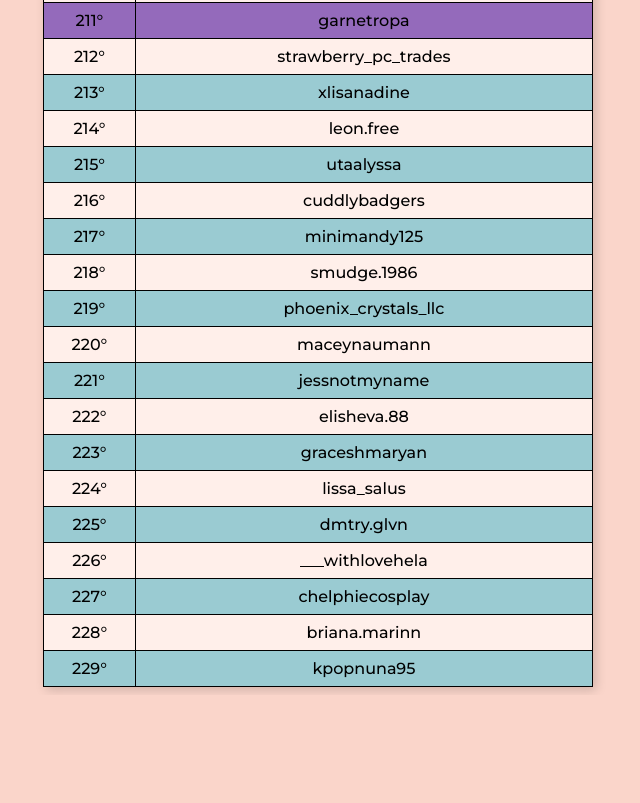
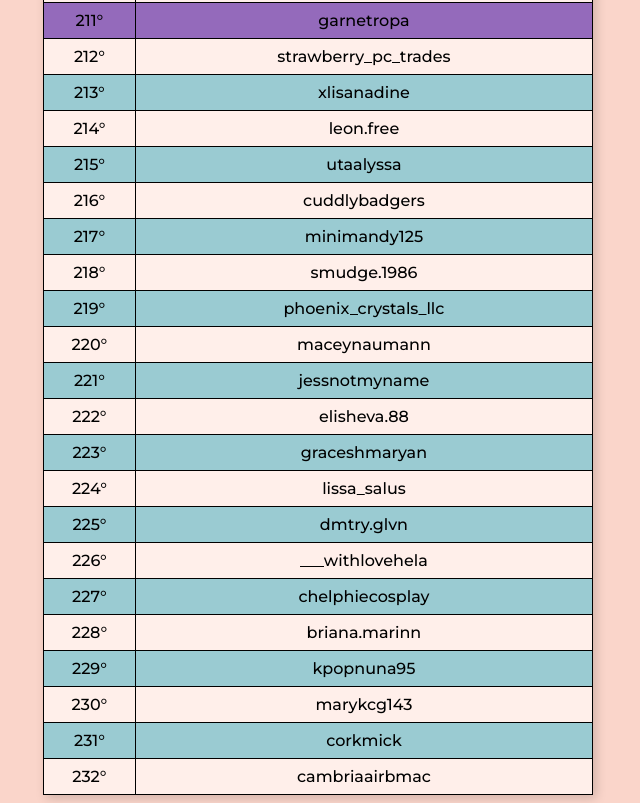
Before and after one commit to bmaizena/shufflecodes, a plain HTML site: page nahtelie/index.html in a window 1280 px wide. Shown: the part 7809-8612 px from the top of the page, without its empty margins (322-962 px from the left). Before the commit the page ends 8504 px from the top, so only its background shows below. Drawn offline with Linux system fonts and the light colour scheme.

Commit message:
ADD marykcg143 | corkmick | cambriaairbmac
13/10/2024

```diff
--- a/nahtelie/index.html
+++ b/nahtelie/index.html
@@ -1293,6 +1293,21 @@
             <td>kpopnuna95</td>
         </tr>
 
+        <tr>
+            <td>230°</td>
+            <td>marykcg143</td>
+        </tr>
+
+        <tr>
+            <td>231°</td>
+            <td>corkmick</td>
+        </tr>
+
+        <tr>
+            <td>232°</td>
+            <td>cambriaairbmac</td>
+        </tr>
+
     </table>
 </body>
 </html>
```
Also changed, not shown: nahtelie/listsub.html (+15 -0 lines).
